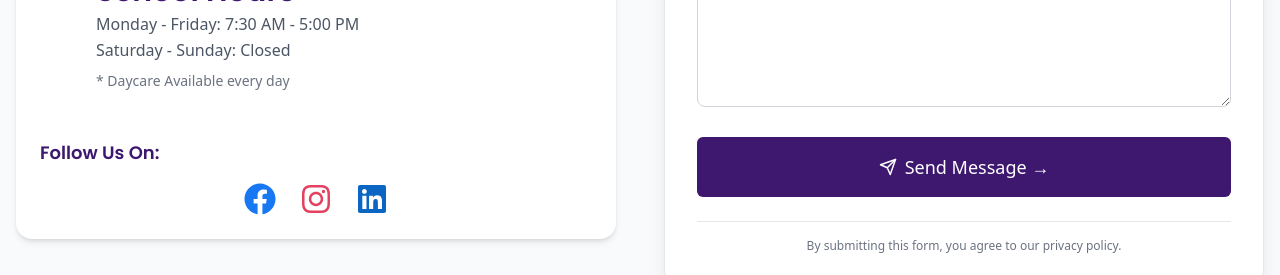
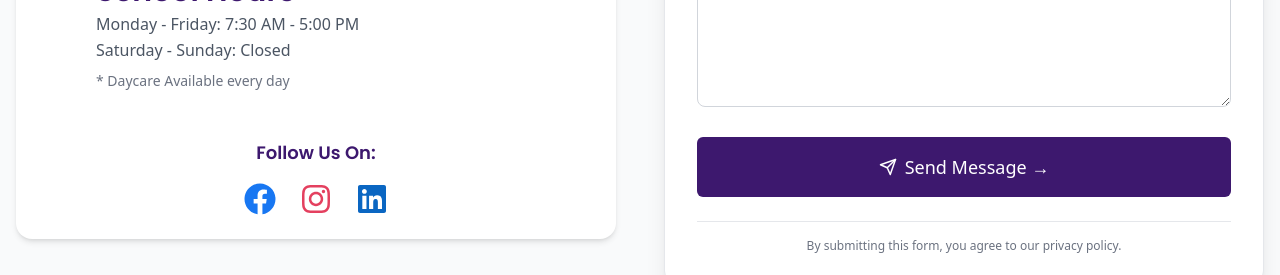
Before and after one commit to csandrew/kindergarten, a Next.js app: page /contact in a window 1280 px wide. Shown: the part 820-1095 px from the top of the page. Built offline with nearby package versions, Linux system fonts and the light colour scheme; no server answers.

Commit message:
style: remove Twitter from contact page social links

```diff
--- a/app/contact/page.tsx
+++ b/app/contact/page.tsx
@@ -5,7 +5,7 @@ import Image from 'next/image'
 import Link from 'next/link'
 import { Button } from '@/components/ui/Button'
 import { MapPin, Phone, Mail, Clock, Send, Loader2, ArrowRight, CheckCircle } from 'lucide-react'
-import { FaFacebook, FaTwitter, FaInstagram, FaLinkedin } from 'react-icons/fa'
+import { FaFacebook, FaInstagram, FaLinkedin } from 'react-icons/fa'
 
 interface FormData {
   name: string
@@ -39,7 +39,6 @@ const CONTACT_INFO = {
 
 const SOCIAL_LINKS = [
   { icon: FaFacebook, href: 'https://facebook.com/dukesyatani', label: 'Facebook', color: 'text-[#1877f2]' },
-
   { icon: FaInstagram, href: 'https://instagram.com/dukesyatani', label: 'Instagram', color: 'text-[#e4405f]' },
   { icon: FaLinkedin, href: 'https://linkedin.com/company/dukesyatani', label: 'LinkedIn', color: 'text-[#0a66c2]' }
 ]
@@ -82,7 +81,6 @@ export default function ContactPage() {
     return Object.keys(newErrors).length === 0
   }, [formData])
 
-  // ✅ FIXED: No API call, just simulates success
   const handleSubmit = async (e: React.FormEvent) => {
     e.preventDefault()
 
@@ -92,7 +90,6 @@ export default function ContactPage() {
     setSubmitStatus({ type: null, message: '' })
 
     try {
-      // Simulate network delay
       await new Promise(resolve => setTimeout(resolve, 1000))
 
       setSubmitStatus({
@@ -178,7 +175,7 @@ export default function ContactPage() {
                 ))}
 
                 {/* Follow Us Section */}
-                <div className="pt-4 flex-center">
+                <div className="pt-4 text-center">
                   <h3 className="font-heading font-semibold text-lg text-primary mb-4">
                     Follow Us On:
                   </h3>
```
